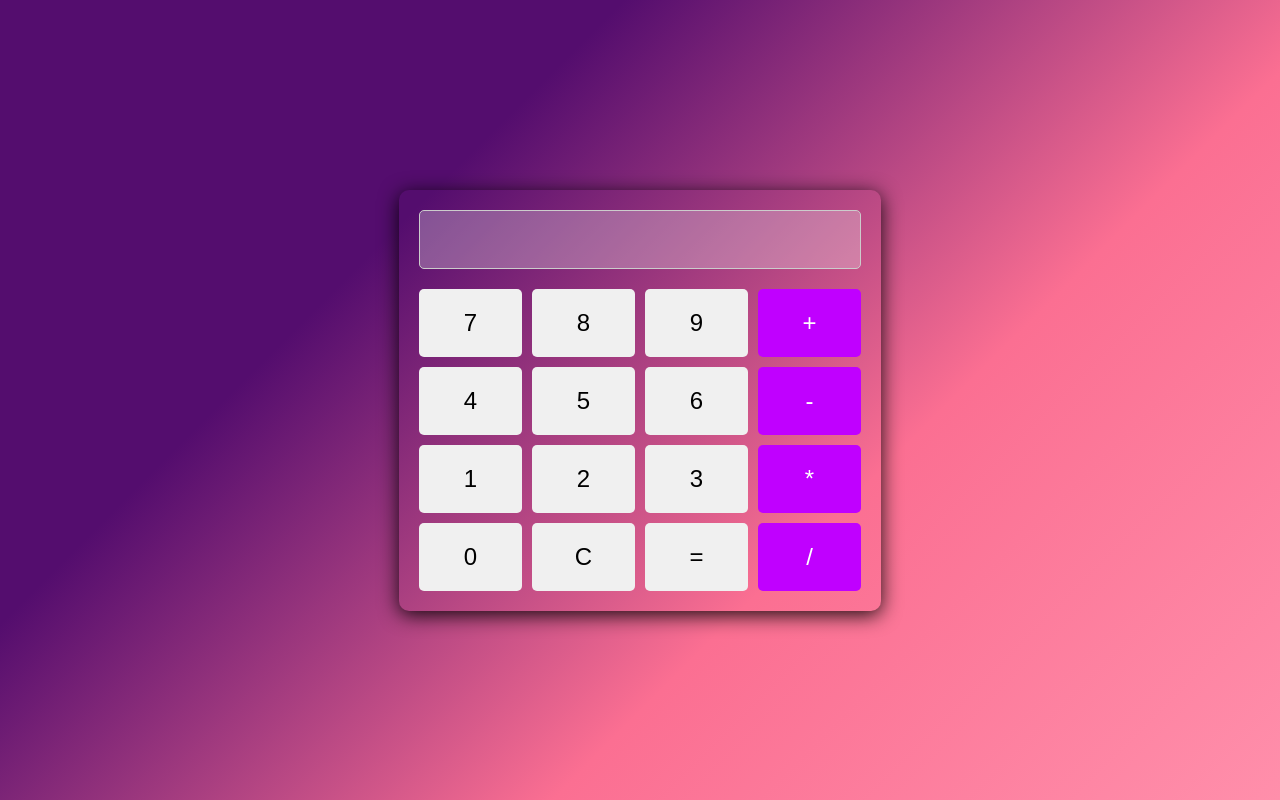
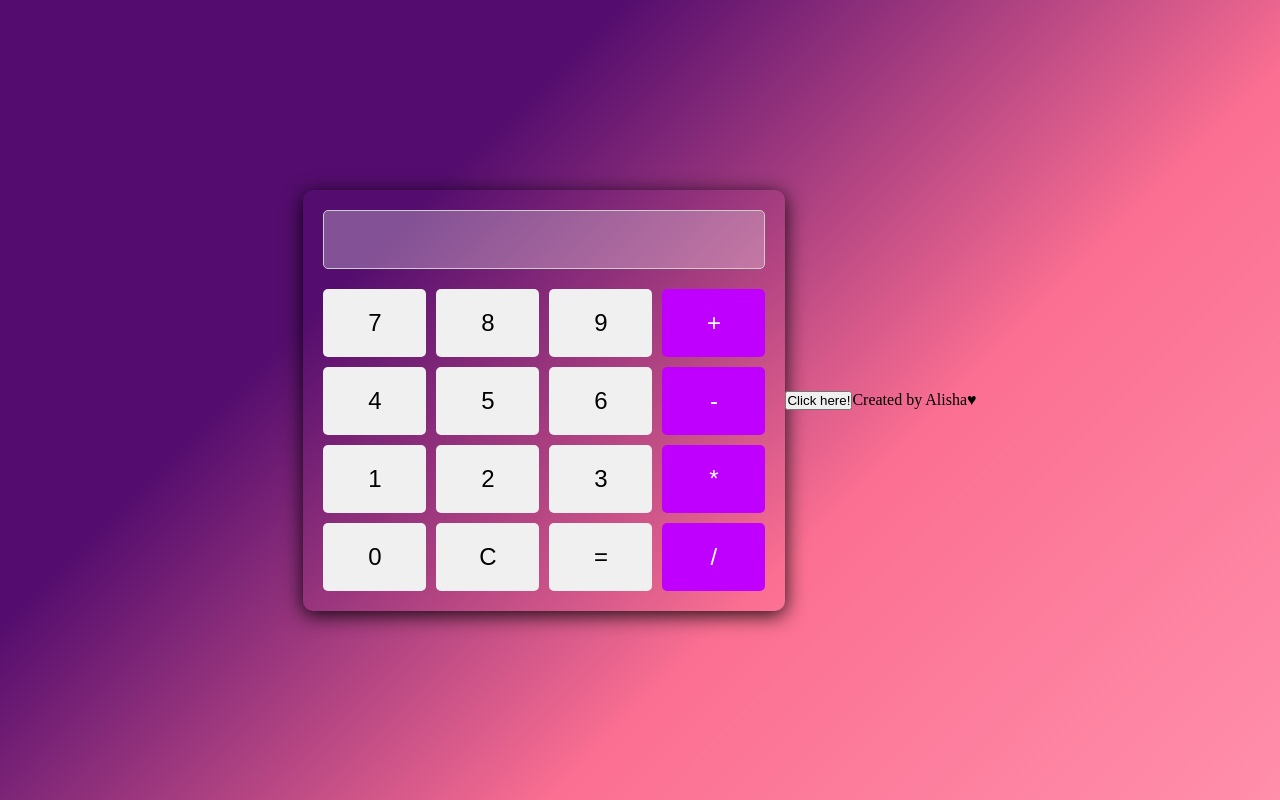
Before and after one commit to Alisha483/confetti1, a plain HTML site: page index.html in a window 1280 px wide. Drawn offline with Linux system fonts and the light colour scheme.

Commit message:
Update index.html

```diff
--- a/index.html
+++ b/index.html
@@ -31,6 +31,11 @@
             <button class="button operator" onclick="setOperation('/')">/</button>
         </div>
     </div>
+     <button id="celebrateBtn">Click here!</button>
+    <div id="confetti-container"></div>
+    <div class="created">
+        <p>Created by <span>Alisha&hearts;</span></p>
+    </div>
     <script src="script2.js"></script>
 </body>
 </html>
```
